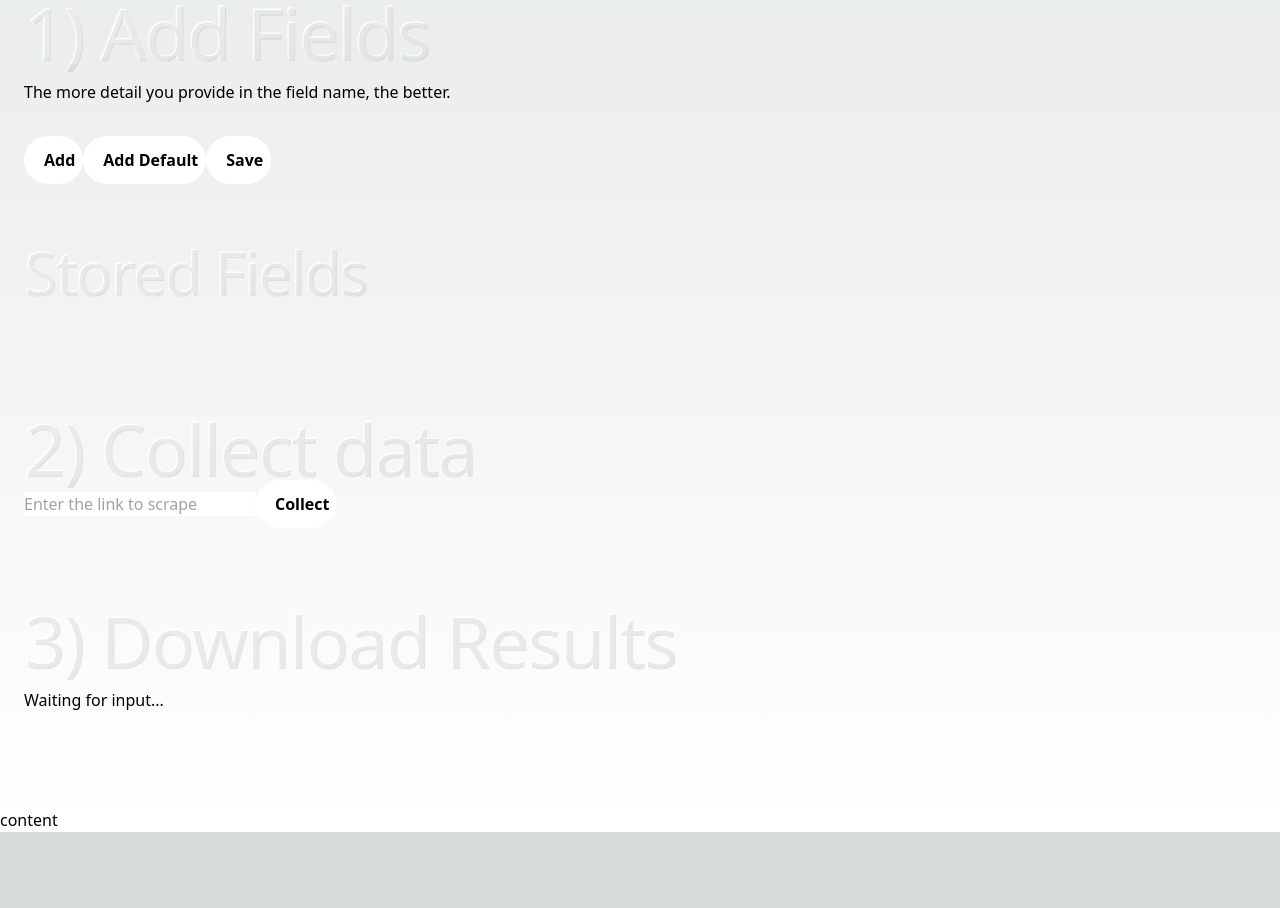
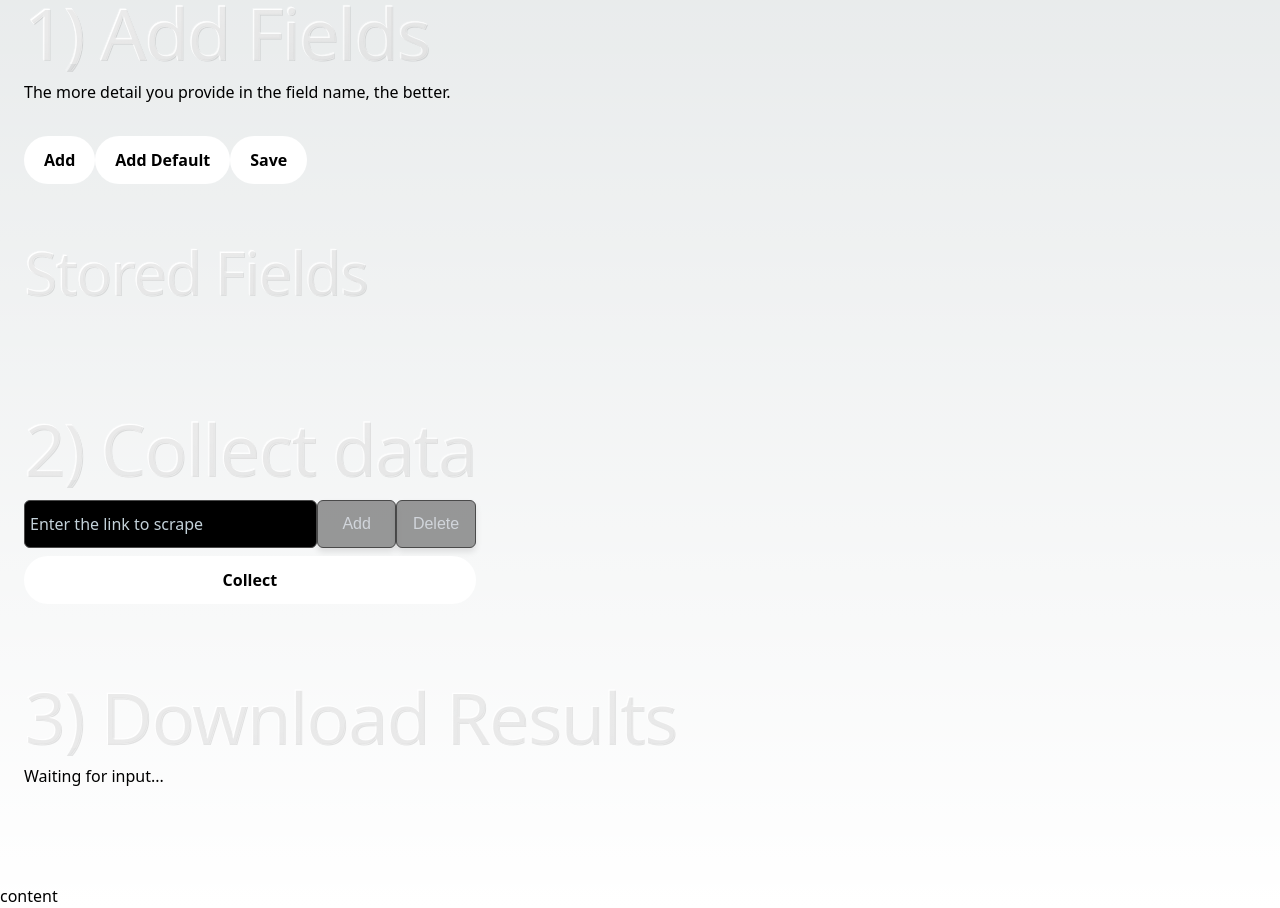
Before and after one commit to alexakayman/morphix, a Next.js app: page / in a window 1280 px wide. Shown: the part 800-1708 px from the top of the page. Before the commit the page ends 1632 px from the top, so only its background shows below. Built offline with nearby package versions, Linux system fonts and the light colour scheme.

Commit message:
multiple links, delete fields, other select input

```diff
--- a/app/globals.css
+++ b/app/globals.css
@@ -28,18 +28,21 @@ body {
 
 table {
   margin-top: 40px;
-  border-collapse: collapse;
-  border: 2px solid #6b7280;
+  border-collapse: separate; /* Change collapse to separate to allow border-radius */
   font-weight: normal;
-  border-radius: 12px;
-  overflow: hidden;
 }
 
 th {
+  font-family: "Prose", sans-serif;
+  font-weight: normal;
   padding: 5px;
-  border: 1px solid #6b7280;
-  background: #20293a;
-  font-weight: normal;
+  border: 2px solid #4a4a4a;
+  border-top-left-radius: 0.375rem;
+  border-top-right-radius: 0.375rem;
+  background-color: rgba(56, 56, 56, 0.5);
+  color: #d1d5db;
+  box-shadow: 0 4px 6px 0 rgba(0, 0, 0, 0.1);
+  transition: color 300ms;
 }
 
 td {
@@ -47,7 +50,6 @@ td {
   border: 1px solid #6b7280;
   font-weight: normal;
 }
-
 .auroraBorder {
   border-radius: 9999px;
   background: linear-gradient(83deg, #7559ff 0%, #6addff 50%, #2b58ff 100%);
@@ -88,6 +90,9 @@ td {
   font-feature-settings: "ss04";
 }
 
+.field-wrapper {
+  min-width: 800px;
+}
 .tracking-tight {
   letter-spacing: -0.025em;
 }
@@ -99,8 +104,7 @@ td {
 button {
   font-size: 1rem;
   height: 3rem;
-  padding-left: 1.25rem;
-  padding-right: 0.5rem;
+  padding: 1.25rem;
   gap: 0;
   font-weight: 600;
   background-color: white;
@@ -120,6 +124,28 @@ button {
   transition-duration: 0.2s;
 }
 
+button:hover {
+  background-color: #e0e0e0;
+}
+
+.action-button {
+  font-family: "Prose", sans-serif;
+  font-weight: normal;
+  border: 1px solid #4a4a4a;
+  border-radius: 0.375rem;
+  background-color: rgba(56, 56, 56, 0.5);
+  color: #d1d5db;
+  box-shadow: 0 4px 6px 0 rgba(0, 0, 0, 0.1);
+  overflow: hidden;
+  width: 100%;
+  transition: color 300ms;
+}
+
+.action-button:hover {
+  border-color: #d1d5db;
+  transition: color 300ms;
+}
+
 .field {
   border-color: #4a4a4a;
   background-color: black;
@@ -130,10 +156,10 @@ button {
   border-radius: 0.375rem;
   padding-left: var(--text-field-left-slot-width);
   padding-right: var(--text-field-right-slot-width);
-  height: 2rem;
+  font-size: 1rem;
+  height: 3rem;
   padding: 5px;
   overflow: scroll;
-  font-size: 0.875rem;
   width: 100%;
   user-select: none;
   appearance: none;
--- a/components/builder/fields.tsx
+++ b/components/builder/fields.tsx
@@ -5,19 +5,25 @@ const Fields = () => {
     const container = document.getElementById("fieldsContainer");
 
     const fieldWrapper = document.createElement("div");
-    fieldWrapper.className = "h-flex"; // Add the class for flex layout
+    fieldWrapper.className = "flex flex-row field-wrapper"; // Add the class for flex layout
 
     const fieldNameInput = document.createElement("input");
     fieldNameInput.type = "text";
     fieldNameInput.placeholder = "Field Label";
     fieldNameInput.className = "field text-slate-11";
-
     fieldNameInput.required = true; // Field Name is required
 
     const fieldTypeInput = document.createElement("select"); // Create select element
 
     // Accepted data types
-    const dataTypes = ["String", "Integer", "Float", "Datetime", "Other"];
+    const dataTypes = [
+      "String",
+      "Integer",
+      "Float",
+      "Datetime",
+      "Other",
+      "Select",
+    ];
 
     // Add options for each data type
     dataTypes.forEach((dataType) => {
@@ -27,13 +33,43 @@ const Fields = () => {
       fieldTypeInput.appendChild(option);
     });
 
+    // Add event listener
+    fieldTypeInput.addEventListener("change", () => {
+      let extraInput = fieldWrapper.querySelector(".extra-input");
+      if (
+        fieldTypeInput.value === "select" ||
+        fieldTypeInput.value === "other"
+      ) {
+        if (!extraInput) {
+          extraInput = document.createElement("input");
+          extraInput.type = "text";
+          extraInput.className = "field text-slate-11 extra-input";
+          fieldWrapper.insertBefore(extraInput, deleteButton);
+        }
+        extraInput.placeholder =
+          fieldTypeInput.value === "select"
+            ? "Enter options"
+            : "Enter data type";
+      } else {
+        if (extraInput) {
+          fieldWrapper.removeChild(extraInput);
+        }
+      }
+    });
+
     // Add styling class
     fieldTypeInput.className = "field text-slate-11";
     fieldTypeInput.required = true; // Field Type is required
 
+    const deleteButton = document.createElement("button");
+    deleteButton.textContent = "Delete";
+    deleteButton.className = "action-button";
+    deleteButton.onclick = () => container?.removeChild(fieldWrapper);
+
     // Append input fields to the wrapper div
     fieldWrapper.appendChild(fieldNameInput);
     fieldWrapper.appendChild(fieldTypeInput);
+    fieldWrapper.appendChild(deleteButton);
 
     if (container) {
       container.appendChild(fieldWrapper);
@@ -76,6 +112,35 @@ const Fields = () => {
         option.value = dataType;
         option.text = dataType;
         fieldTypeInput.appendChild(option);
+      });
+
+      // Add options for each data type
+      dataTypes.forEach((dataType) => {
+        const option = document.createElement("option");
+        option.value = dataType;
+        option.text = dataType;
+        fieldTypeInput.appendChild(option);
+      });
+
+      // Add event listener
+      fieldTypeInput.addEventListener("change", () => {
+        if (
+          fieldTypeInput.value === "select" ||
+          fieldTypeInput.value === "other"
+        ) {
+          const extraInput = document.createElement("input");
+          extraInput.type = "text";
+          extraInput.placeholder = "Enter options";
+          extraInput.className = "field text-slate-11";
+          fieldWrapper.appendChild(extraInput);
+        } else {
+          const extraInput = fieldWrapper.querySelector(
+            ".field.text-slate-11:last-child"
+          );
+          if (extraInput) {
+            fieldWrapper.removeChild(extraInput);
+          }
+        }
       });
 
       // Add styling class
@@ -141,7 +206,7 @@ const Fields = () => {
       if (storedFieldsBody && storedFieldsHeader) {
         fields.forEach((field) => {
           const tableHeading = document.createElement("th");
-          tableHeading.innerHTML = `${field[0]}<br><br>(${field[1]})`;
+          tableHeading.innerHTML = `${field[0]}`;
           storedFieldsHeader.appendChild(tableHeading);
         });
       }
--- a/components/builder/scraper.tsx
+++ b/components/builder/scraper.tsx
@@ -1,10 +1,28 @@
-import React from "react";
+import React, { useState } from "react";
 
 const Scraper = () => {
-  async function startScraping() {
+  const [links, setLinks] = useState([""]);
+
+  function handleLinkChange(index: number, newLink: string) {
+    const newLinks = [...links];
+    newLinks[index] = newLink;
+    setLinks(newLinks);
+  }
+
+  function handleAddLink() {
+    setLinks([...links, ""]);
+  }
+
+  function handleDeleteLink(index: number) {
+    const newLinks = [...links];
+    newLinks.splice(index, 1);
+    setLinks(newLinks);
+  }
+
+  async function startScraping(link: string) {
     const statusText = document.getElementById("statusText");
     const linkInput = document.getElementById("linkInput") as HTMLInputElement;
-    const link = linkInput ? linkInput.value : null;
+
     if (!link) return;
 
     // Collect fields
@@ -116,15 +134,33 @@ const Scraper = () => {
             <h3 className="font-book font-styling font-display font-effect-hero text-center md:text-left text-[3rem] md:text-7xl leading-[3.35rem] md:leading-[4rem] tracking-tight font-gradient">
               2) Collect data
             </h3>
-            <div className="input_pair">
-              <input
-                type="text"
-                id="linkInput"
-                placeholder="Enter the link to scrape"
-              />
+            <div className="flex flex-col gap-2 mt-5">
+              {links.map((link, index) => (
+                <div key={index} className="flex flex-row w-full">
+                  <input
+                    type="text"
+                    value={link}
+                    onChange={(e) => handleLinkChange(index, e.target.value)}
+                    placeholder="Enter the link to scrape"
+                    className="field"
+                  />
+                  <div className="flex flex-row">
+                    <button className="action-button" onClick={handleAddLink}>
+                      Add
+                    </button>
+                    <button
+                      className="action-button"
+                      onClick={() => handleDeleteLink(index)}
+                    >
+                      Delete
+                    </button>
+                  </div>
+                </div>
+              ))}
+
               <button
                 onClick={() => {
-                  startScraping();
+                  links.forEach(startScraping);
                   scrapeInProgress();
                 }}
               >
--- a/pages/_document.tsx
+++ b/pages/_document.tsx
@@ -18,7 +18,7 @@ class MyDocument extends Document {
             content="Free web scraper, web scraper io, parse unstructured data"
           />
           <meta name="robots" content="index, follow" />
-          <meta http-equiv="Content-Type" content="text/html; charset=utf-8" />
+          <meta httpEquiv="Content-Type" content="text/html; charset=utf-8" />
           <meta name="language" content="English" />
           <meta name="author" content="Alexa Kayman" />
         </Head>
```
